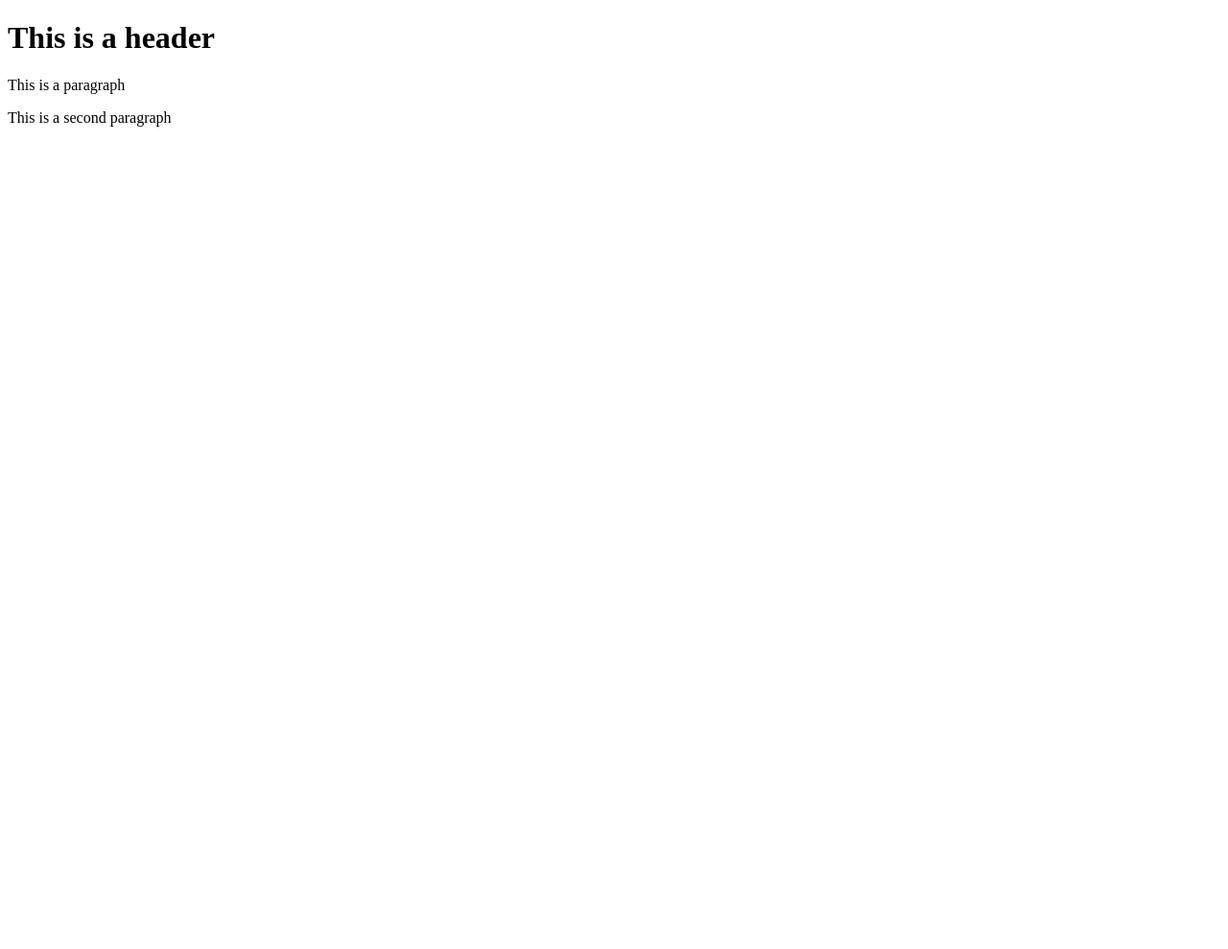
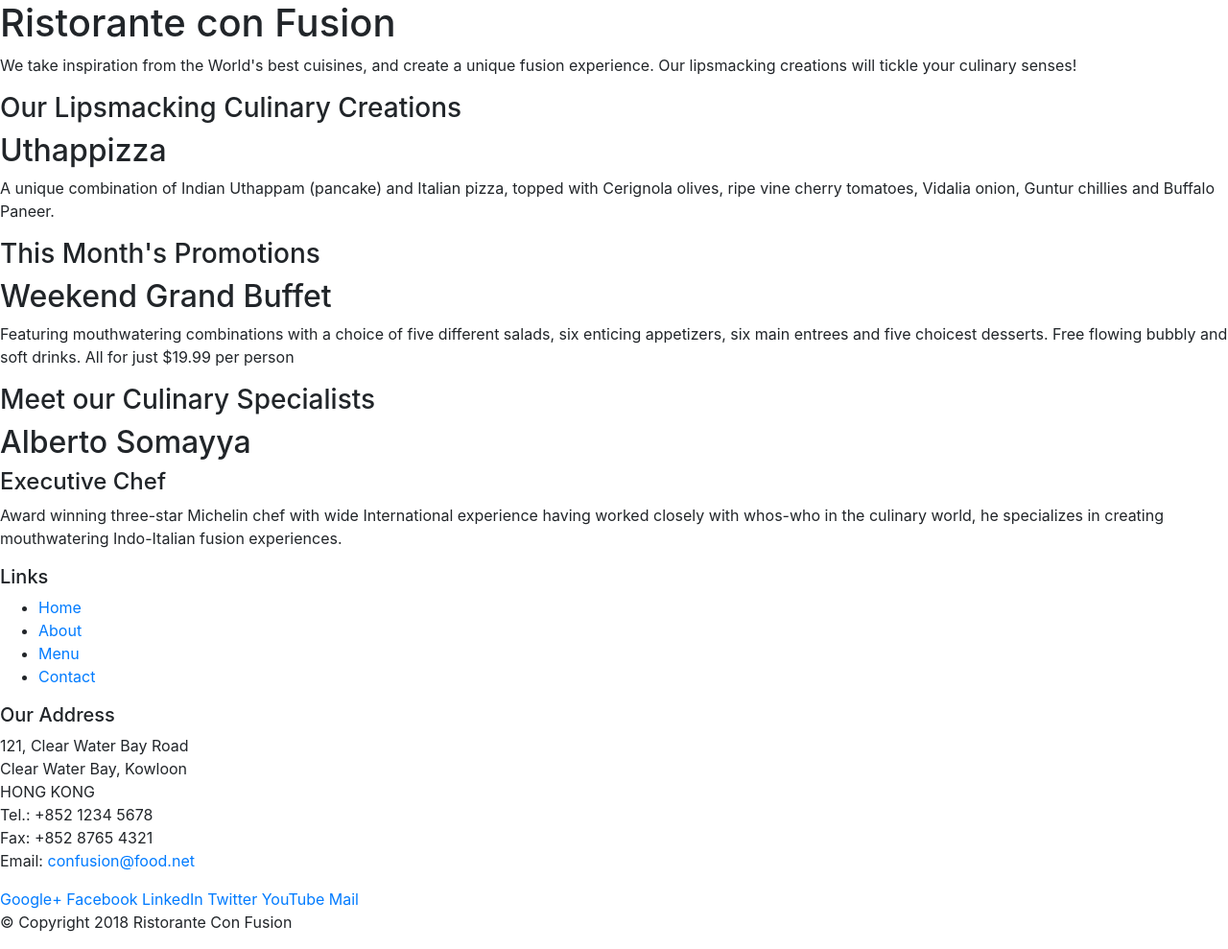
Before and after one commit to lyob/jstuff, a website: page index.html in a window 1280 px wide. Shown: the whole page at 96% size. Before the commit the page ends 800 px from the top, so only its background shows below. Drawn offline with nearby package versions, Linux system fonts and the light colour scheme.

Commit message:
exercise 2

```diff
--- a/index.html
+++ b/index.html
@@ -1,9 +1,111 @@
 <!DOCTYPE html>
+<html lang="en">
 
-<head></head>
+<head>
+    <!-- Required meta tags always come first -->
+    <meta charset="utf-8">
+    <meta name="viewport" content="width=device-width, initial-scale=1, shrink-to-fit=no">
+    <meta http-equiv="x-ua-compatible" content="ie=edge">
+
+    <!-- Bootstrap CSS -->
+    <link rel="stylesheet" href="node_modules/bootstrap/dist/css/bootstrap.min.css">
+    <title>Ristorante Con Fusion</title>
+</head>
 
 <body>
-	<h1> This is a header </h1>
-	<p> This is a paragraph </p>
-	<p> This is a second paragraph </p>
+
+    <header>
+        <div>
+            <div>
+                <div>
+                    <h1>Ristorante con Fusion</h1>
+                    <p>We take inspiration from the World's best cuisines, and create a unique fusion experience. Our lipsmacking creations will tickle your culinary senses!</p>
+                </div>
+                <div>
+                </div>
+            </div>
+        </div>
+    </header>
+
+    <div>
+        <div>
+            <div>
+                <h3>Our Lipsmacking Culinary Creations</h3>
+            </div>
+            <div>
+                <h2>Uthappizza</h2>
+                <p>A unique combination of Indian Uthappam (pancake) and Italian pizza, topped with Cerignola olives, ripe vine cherry tomatoes, Vidalia onion, Guntur chillies and Buffalo Paneer.</p>
+            </div>
+        </div>
+
+
+        <div>
+            <div>
+                <h3>This Month's Promotions</h3>
+            </div>
+            <div>
+                <h2>Weekend Grand Buffet</h2>
+                <p>Featuring mouthwatering combinations with a choice of five different salads, six enticing appetizers, six main entrees and five choicest desserts. Free flowing bubbly and soft drinks. All for just $19.99 per person </p>
+            </div>
+        </div>
+
+        <div>
+            <div>
+                <h3>Meet our Culinary Specialists</h3>
+            </div>
+            <div>
+                <h2>Alberto Somayya</h2>
+                <h4>Executive Chef</h4>
+                <p>Award winning three-star Michelin chef with wide International experience having worked closely with whos-who in the culinary world, he specializes in creating mouthwatering Indo-Italian fusion experiences. </p>
+            </div>
+        </div>
+    </div>
+
+    <footer>
+        <div>
+            <div>
+                <div>
+                    <h5>Links</h5>
+                    <ul>
+                        <li><a href="#">Home</a></li>
+                        <li><a href="#">About</a></li>
+                        <li><a href="#">Menu</a></li>
+                        <li><a href="#">Contact</a></li>
+                    </ul>
+                </div>
+                <div>
+                    <h5>Our Address</h5>
+                    <address>
+		              121, Clear Water Bay Road<br>
+		              Clear Water Bay, Kowloon<br>
+		              HONG KONG<br>
+		              Tel.: +852 1234 5678<br>
+		              Fax: +852 8765 4321<br>
+		              Email: <a href="mailto:confusion@food.net">confusion@food.net</a>
+		           </address>
+                </div>
+                <div>
+                    <div>
+                        <a href="http://google.com/+">Google+</a>
+                        <a href="http://www.facebook.com/profile.php?id=">Facebook</a>
+                        <a href="http://www.linkedin.com/in/">LinkedIn</a>
+                        <a href="http://twitter.com/">Twitter</a>
+                        <a href="http://youtube.com/">YouTube</a>
+                        <a href="mailto:">Mail</a>
+                    </div>
+                </div>
+           </div>
+           <div>
+                <div>
+                    <p>© Copyright 2018 Ristorante Con Fusion</p>
+                </div>
+           </div>
+        </div>
+    </footer>
+    <!-- jQuery first, then Popper.js, then Bootstrap JS. -->
+    <script src="node_modules/jquery/dist/jquery.slim.min.js"></script>
+    <script src="node_modules/popper.js/dist/umd/popper.min.js"></script>
+    <script src="node_modules/bootstrap/dist/js/bootstrap.min.js"></script>
 </body>
+
+</html>
```
Also changed, not shown: package.json (+10 -13 lines), 1 other file.
